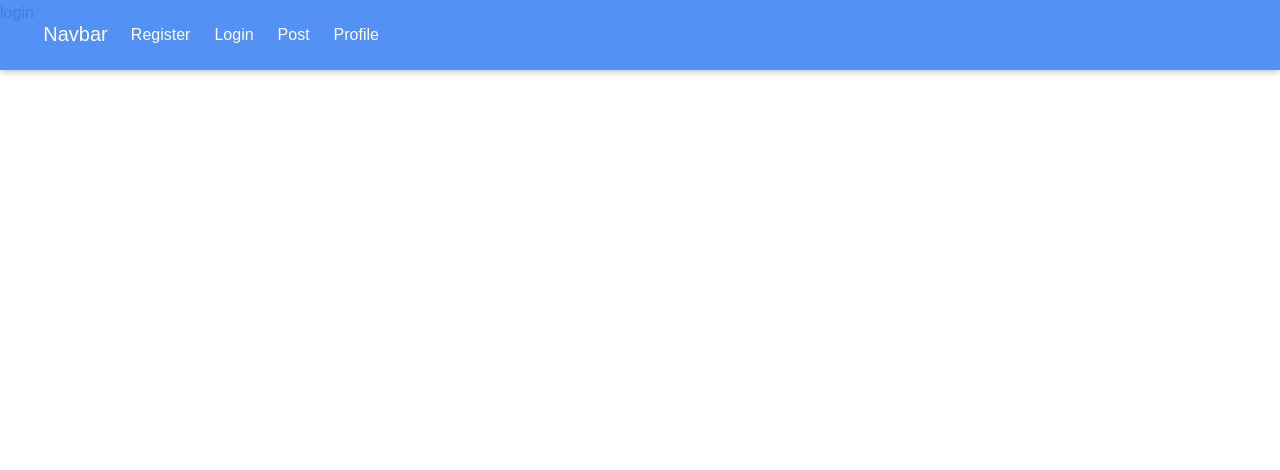
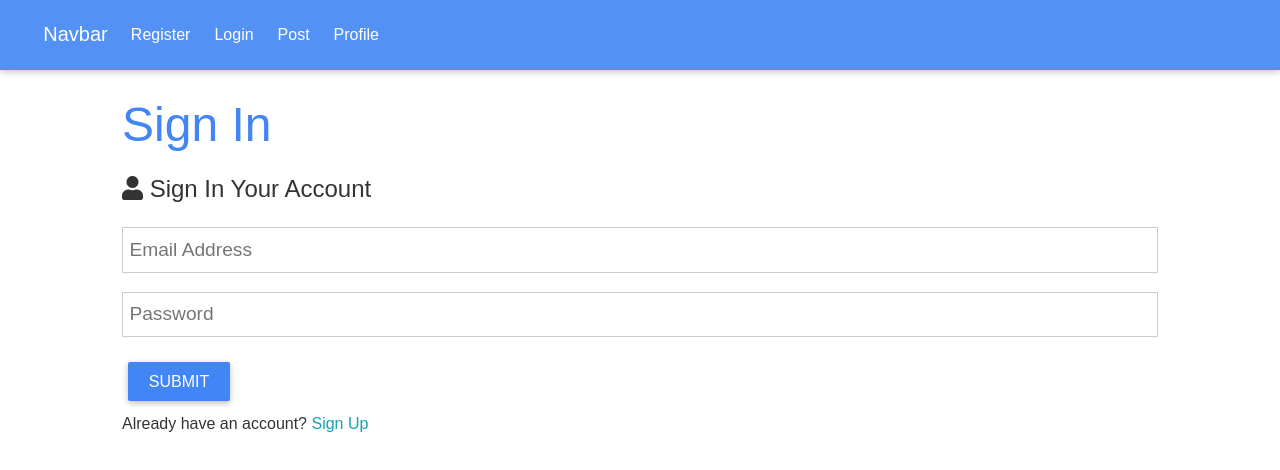
Before and after one commit to tgdjmjdp/react-crash, a React (Create React App) app in the folder client/: page /login in a window 1280 px wide. Shown: the top 470 px of the page. Built offline with nearby package versions, Linux system fonts and the light colour scheme.

Commit message:
move on to redux

```diff
--- a/client/src/components/auth/login/login.js
+++ b/client/src/components/auth/login/login.js
@@ -1,11 +1,102 @@
-import React, { Component } from 'react';
+import React, { Fragment, useState } from 'react';
+import { Link } from 'react-router-dom';
+import axios from 'axios';
 
-export default class login extends Component {
-    render() {
-        return (
-            <div>
-                login
-            </div>
-        )
-    }
+const Login = () => {
+    const [formData, setFormData] = useState({
+        name: '',
+        email: '',
+        password: '',
+        conpassword: ''
+    });
+
+    const { name, email, password, conpassword } = formData;
+
+    const onChange = e => setFormData({
+        ...formData, [e.target.name]: e.target.value
+    });
+
+    console.log(formData);
+
+    const onSubmit = async e => {
+
+        e.preventDefault();
+
+        if (e.target.password.value !== e.target.conpassword.value) {
+            console.log(e.target.password.value);
+            console.log(e.target.conpassword.value);
+            console.log("Passwords do not match");
+        } else {
+            const newUser = {
+                name,
+                email,
+                password
+            }
+
+            try {
+
+                const config = {
+                    headers: {
+                        'Content-Type': 'application/json'
+                    }
+                }
+
+                const body = JSON.stringify(newUser);
+
+                console.log('====================================');
+                console.log(body);
+                console.log('====================================');
+
+                const res = await axios.post('http://localhost:5000/api/user/create', body, config);
+
+                console.log('====================================');
+                console.log('SEND TO BACKEND');
+                console.log('====================================');
+
+            } catch (error) {
+
+                console.log(error);
+            }
+        }
+    };
+
+    return (
+        <Fragment>
+            <section className="container">
+                <h1 className="large text-primary">Sign In</h1>
+                <p className="lead">
+                    <i className="fas fa-user" /> Sign In Your Account
+                </p>
+                <form className="form" onSubmit={e => onSubmit(e)}>
+                    <div className="form-group">
+                        <input type="email"
+                            placeholder="Email Address"
+                            name="email"
+                            onChange={e => onChange(e)}
+                            value={email}
+                        />
+                    </div>
+                    <div className="form-group">
+                        <input type="text"
+                            placeholder="Password"
+                            name="password"
+                            minLength={6}
+                            onChange={e => onChange(e)}
+                            value={password}
+                        />
+                    </div>
+                    <input type="submit"
+                        className="btn btn-primary"
+                        defaultValue="Sign In"
+                    />
+                </form>
+                <p className="my-1">
+                    Already have an account? <Link to="/register">Sign Up</Link>
+                </p>
+            </section>
+
+        </Fragment>
+    );
 }
+
+export default Login;
--- a/client/src/components/auth/register/register.js
+++ b/client/src/components/auth/register/register.js
@@ -1,4 +1,5 @@
 import React, { Fragment, useState } from 'react';
+import { Link } from 'react-router-dom';
 import axios from 'axios';
 
 const Register = () => {
@@ -14,10 +15,6 @@
     const onChange = e => setFormData({
         ...formData, [e.target.name]: e.target.value
     });
-
-    /* const onChange = (e) => (
-        console.log(e.target.name)
-    ); */
 
     console.log(formData);
 
@@ -115,7 +112,7 @@
                     />
                 </form>
                 <p className="my-1">
-                    Already have an account? <a href="login.html">Sign In</a>
+                    Already have an account? <Link to="/login">Sign In</Link>
                 </p>
             </section>
 
```
